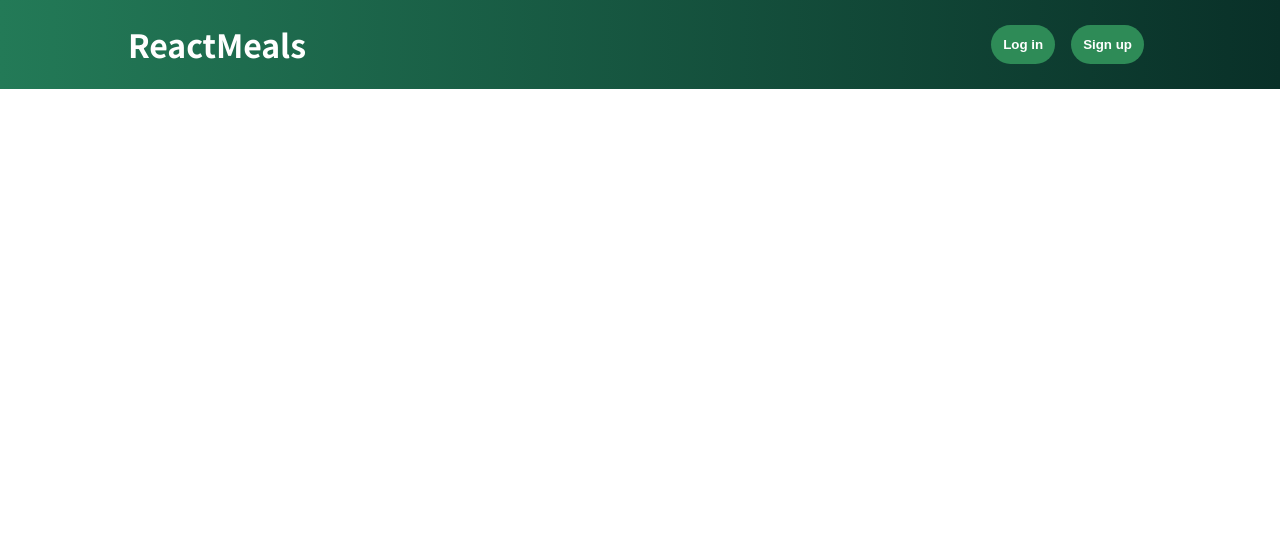
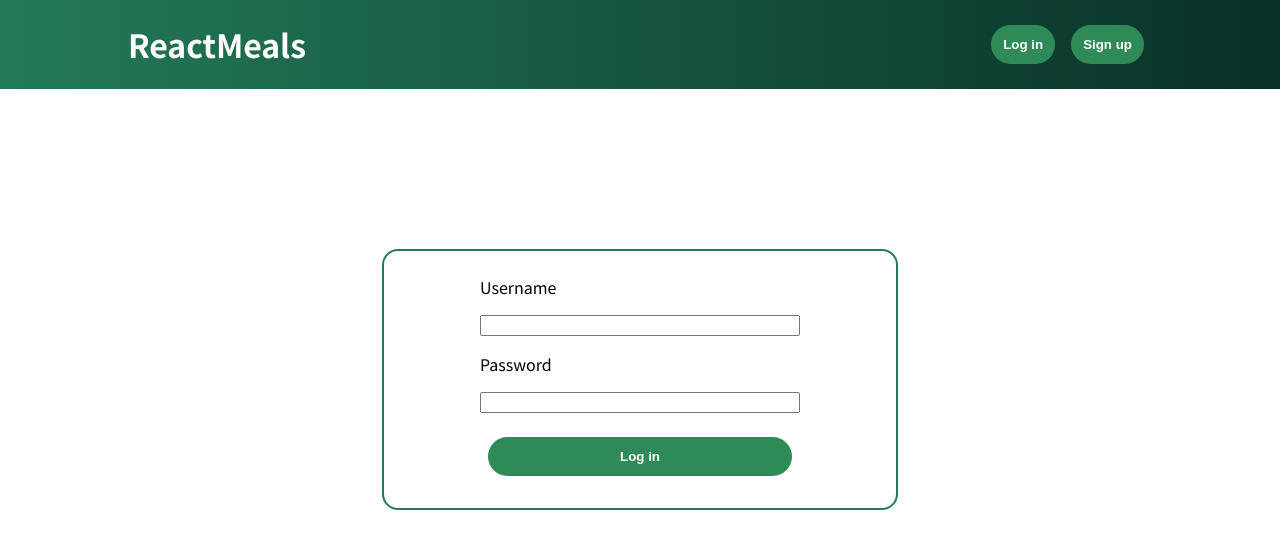
Before and after one commit to JonasBne/react-meals-app, a React (Create React App) app: page / in a window 1280 px wide. Shown: the top 548 px of the page. Built offline with nearby package versions, Linux system fonts and the light colour scheme.

Commit message:
Added first basic UI for login screen

```diff
--- a/src/App.tsx
+++ b/src/App.tsx
@@ -3,7 +3,8 @@ import React, {useState} from "react";
 import Header from "./components/Layout/Header";
 import Meals from "./components/Meals/Meals";
 import Cart from "./components/Cart/Cart";
-import HeaderLogin from "./components/Layout/HeaderLogin";
+import HeaderLogin from "../src/components/Login/HeaderLogin";
+import Login from "./components/Login/Login";
 
 function App() {
 
@@ -20,6 +21,7 @@ function App() {
   return (
       <React.Fragment>
           <HeaderLogin />
+          <Login />
       </React.Fragment>
   )
 
--- /dev/null
+++ b/src/components/Login/Login.module.css
@@ -0,0 +1,27 @@
+.login {
+    border-radius: 1rem;
+    border: 2px solid #237A57;
+    width: fit-content;
+    height: fit-content;
+    margin: 10rem auto;
+    padding: 1.5rem 6rem;
+    display: flex;
+    flex-direction: column;
+}
+
+.login input {
+    margin: 1rem auto;
+    width: 20rem;
+}
+
+
+.button {
+    cursor: pointer;
+    border: none;
+    background-color: seagreen;
+    color: white;
+    margin: 0.5rem;
+    padding: 0.75rem;
+    border-radius: 25px;
+    font-weight: bold;
+}
--- /dev/null
+++ b/src/components/Login/Login.tsx
@@ -0,0 +1,18 @@
+import React from "react";
+
+
+import classes from "./Login.module.css";
+
+const Login = () => {
+    return (
+        <form className={classes.login}>
+           <label htmlFor={"emailInput"}>Username</label>
+            <input id={"emailInput"} type={"email"} />
+            <label htmlFor={"passwordInput"}>Password</label>
+            <input id={"passwordInput"} type={"text"} />
+            <button className={classes.button} type={"button"}>Log in</button>
+        </form>
+    )
+}
+
+export default Login;
```
Also changed, not shown: src/components/Login/HeaderLogin.module.css (renamed from src/components/Layout/HeaderLogin.module.css), src/components/Login/HeaderLogin.tsx (renamed from src/components/Layout/HeaderLogin.tsx).
